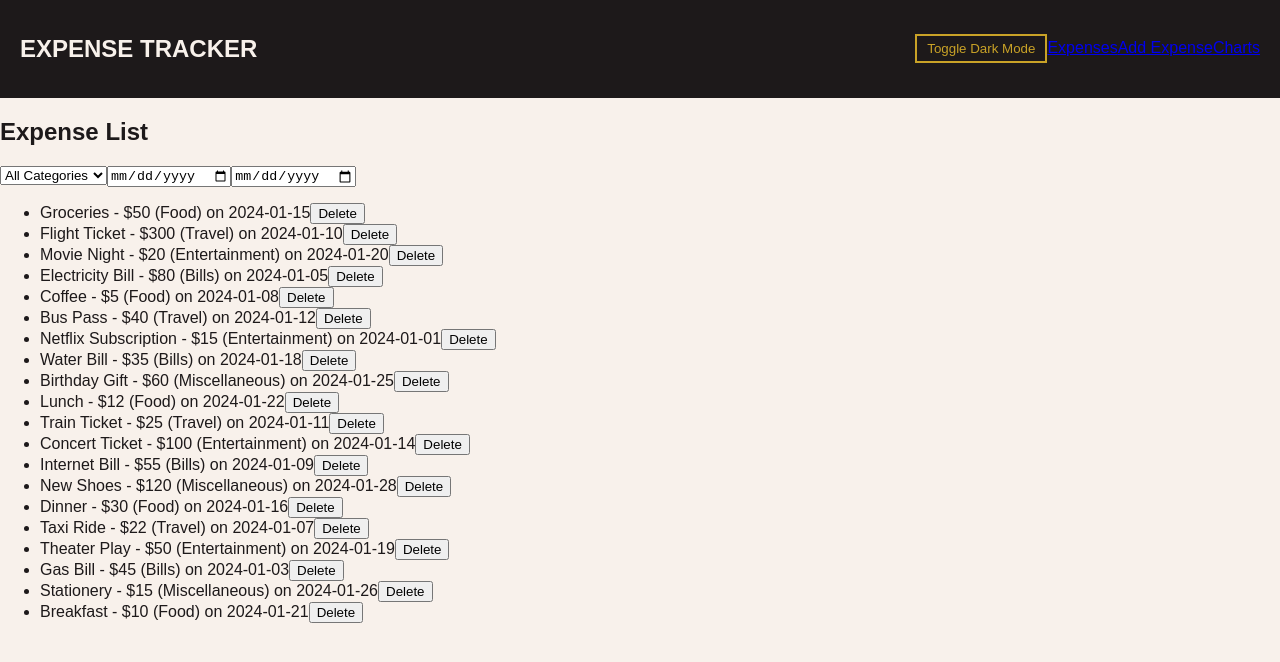
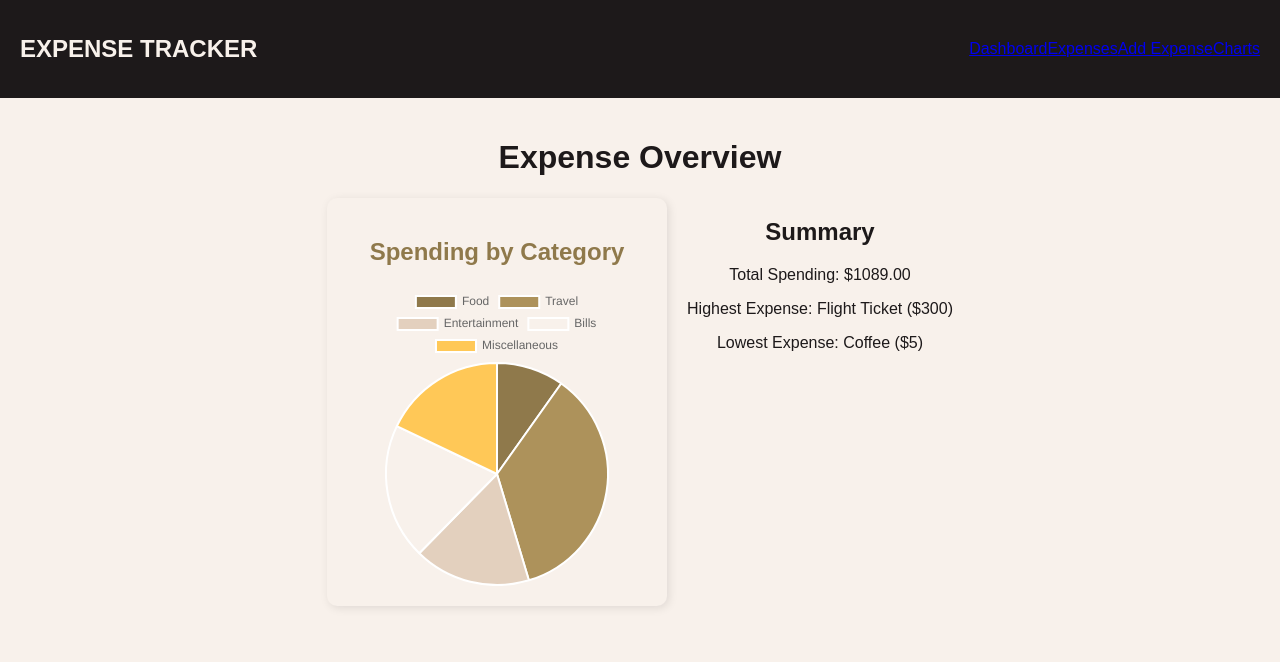
Before and after one commit to amanda-odawa/expense-tracker-2, a React (Create React App) app: page / in a window 1280 px wide. Shown: the top 662 px of the page. Built offline with nearby package versions, Linux system fonts and the light colour scheme; data requests are answered from the project's data file.

Commit message:
remove toggle

```diff
--- a/src/App.js
+++ b/src/App.js
@@ -5,13 +5,12 @@ import Navbar from "./components/Navbar";
 import ExpenseForm from "./components/ExpenseForm";
 import ExpenseList from "./components/ExpenseList";
 import ExpenseChart from "./components/ExpenseChart";
-import "./index.css"; // Global styles
+import Dashboard from "./components/Dashboard";
+import "./index.css";
 
 const App = () => {
-  const [expenses, setExpenses] = useState([]); // Expense state
-  const [darkMode, setDarkMode] = useState(false); // Dark mode state
+  const [expenses, setExpenses] = useState([]);
 
-  // Fetch expenses from json-server
   useEffect(() => {
     fetch("http://localhost:3001/expenses")
       .then((res) => res.json())
@@ -19,23 +18,14 @@ const App = () => {
       .catch((err) => console.error("Error fetching expenses:", err));
   }, []);
 
-  // Function to toggle dark mode
-  const toggleTheme = () => {
-    setDarkMode(!darkMode);
-    document.body.classList.toggle("dark-mode", !darkMode);
-  };
-
   return (
-    <div className={`App ${darkMode ? "dark-mode" : ""}`}>
-      <Navbar onToggleTheme={toggleTheme} />
+    <div className="App">
+      <Navbar />
       <Routes>
-        <Route
-          path="/expenses"
-          element={<ExpenseList expenses={expenses} setExpenses={setExpenses} />}
-        />
+        <Route path="/" element={<Dashboard expenses={expenses} />} />
+        <Route path="/expenses" element={<ExpenseList expenses={expenses} setExpenses={setExpenses} />} />
         <Route path="/add-expense" element={<ExpenseForm setExpenses={setExpenses} />} />
         <Route path="/charts" element={<ExpenseChart expenses={expenses} />} />
-        <Route path="/" element={<ExpenseList expenses={expenses} setExpenses={setExpenses} />} />
       </Routes>
     </div>
   );
--- /dev/null
+++ b/src/Styles/Dashboard.css
@@ -0,0 +1,18 @@
+/* src/Styles/Dashboard.css */
+.dashboard-container {
+  padding: 20px;
+  text-align: center;
+}
+
+.dashboard-content {
+  display: flex;
+  justify-content: center;
+  gap: 20px;
+  flex-wrap: wrap;
+}
+
+@media (max-width: 768px) {
+  .dashboard-content {
+    flex-direction: column;
+  }
+}
--- /dev/null
+++ b/src/components/Dashboard.js
@@ -0,0 +1,18 @@
+// src/components/Dashboard.js
+import ExpenseChart from "./ExpenseChart";
+import Summary from "./Summary";
+import "../Styles/Dashboard.css";
+
+const Dashboard = ({ expenses }) => {
+  return (
+    <div className="dashboard-container">
+      <h1>Expense Overview</h1>
+      <div className="dashboard-content">
+        <ExpenseChart expenses={expenses} />
+        <Summary expenses={expenses} />
+      </div>
+    </div>
+  );
+};
+
+export default Dashboard;
--- a/src/components/Navbar.js
+++ b/src/components/Navbar.js
@@ -1,23 +1,19 @@
 // src/components/Navbar.js
-import React, { useState } from "react";
 import { Link } from "react-router-dom";
 import "../Styles/Navbar.css";
 
-const Navbar = ({ onToggleTheme }) => {
+const Navbar = () => {
   return (
     <div className="navbar">
       <h2 className="title">EXPENSE TRACKER</h2>
       <div className="nav-items">
-        <button className="toggle-btn" onClick={onToggleTheme}>
-          Toggle Dark Mode
-        </button>
+        <Link to="/">Dashboard</Link>
         <Link to="/expenses">Expenses</Link>
         <Link to="/add-expense">Add Expense</Link>
         <Link to="/charts">Charts</Link>
-        {/* <Link to="/summary">Summary</Link> */}
       </div>
     </div>
   );
-}
+};
 
 export default Navbar;
```
